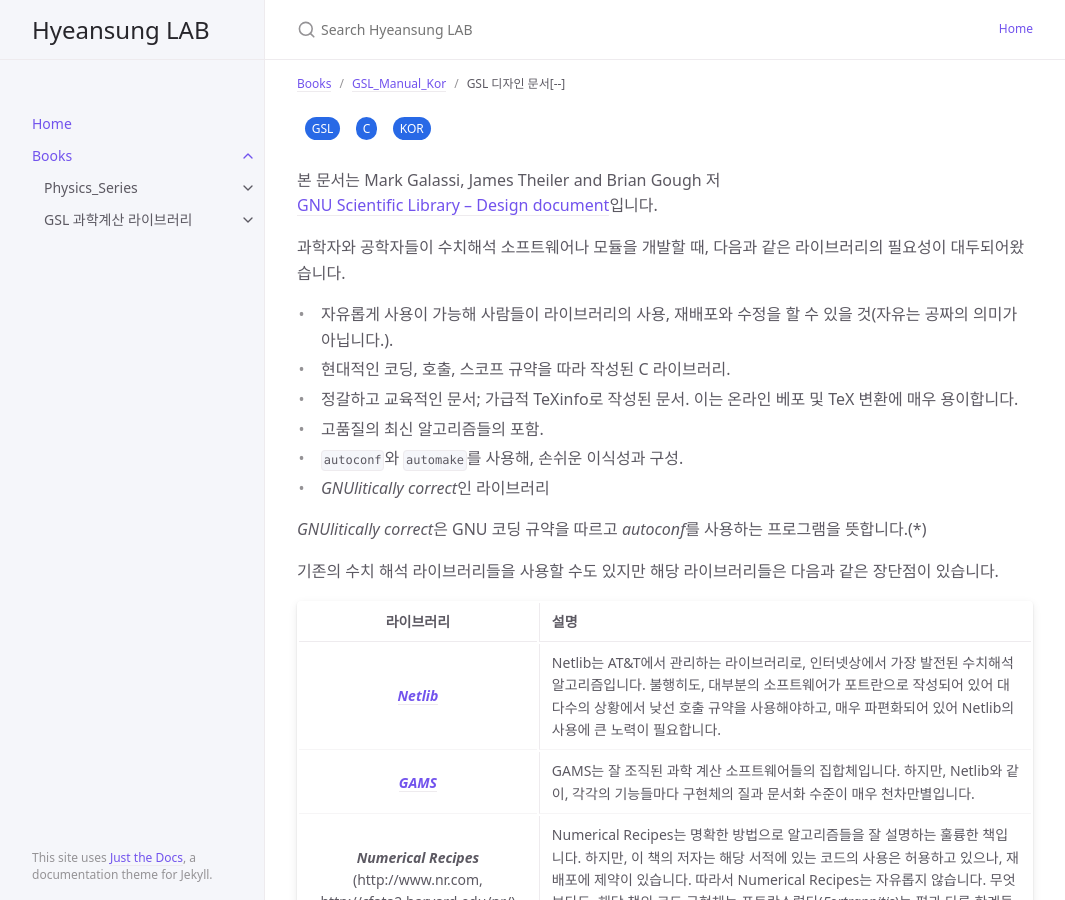
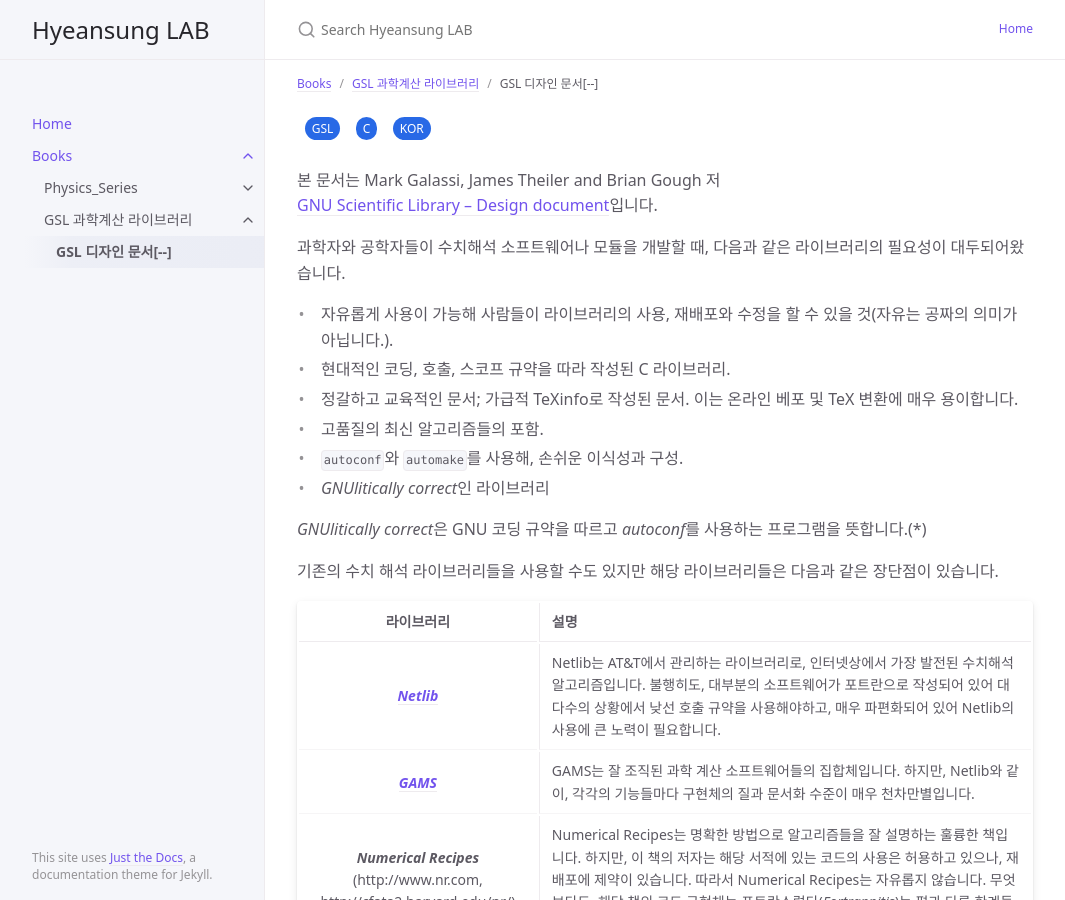
Before and after one commit to HYUNSEONG-KIM/HYUNSEONG-KIM.github.io, a Jekyll site: the page built from docs/Books/GSL_Manual_Kor/GSL 디자인 문서.md, in a window 1280 px wide and 900 px high. Shown: the whole window, without its empty margins (107-1172 px from the left). Built offline with Jekyll 4.4.1, drawn with Linux system fonts in a browser that asks for light colours.

Commit message:
Update GSL 디자인 문서.md

```diff
--- a/docs/Books/GSL_Manual_Kor/GSL 디자인 문서.md
+++ b/docs/Books/GSL_Manual_Kor/GSL 디자인 문서.md
@@ -1,7 +1,7 @@
 ---
 layout: default
 title: GSL 디자인 문서[--]
-parent: GSL_Manual_Kor
+parent: GSL 과학계산 라이브러리
 grand_parent: Books
 nav_order: 1
 use_math: true
```
